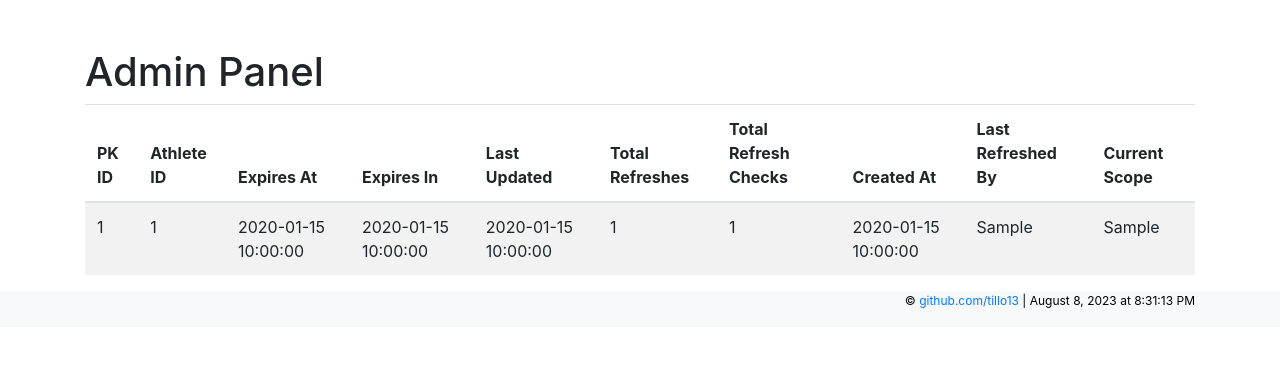
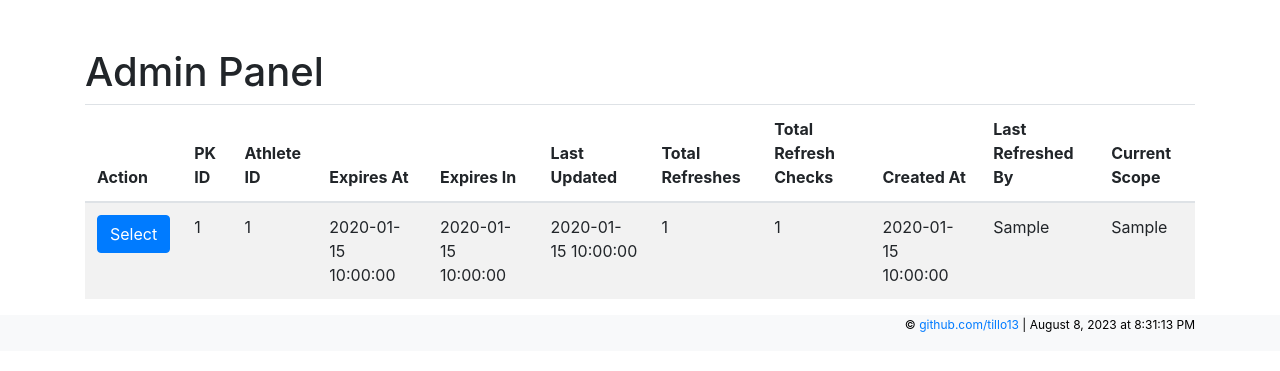
Before and after one commit to tillo13/gcp-strava, a Flask app: template templates/admin.html in a window 1280 px wide. Shown: the part 44-415 px from the top of the page. Run offline with Flask 2, Linux system fonts and the light colour scheme; the template is opened without the code that fills it: most values are stand-ins (such as "Sample title", 1, 10 or a date in 2020); some libraries are stand-ins or nearby versions.

Commit message:
make selectable user in admin

```diff
--- a/main.py
+++ b/main.py
@@ -54,7 +54,7 @@ def admin():
     if 'authenticated' in session and session['authenticated']:
         athlete_id = session.get('athlete_id', None)
         if athlete_id == 18443678:    # Add Check for specific athlete ID
-            print("Admin tab accesse by" + [athlete_id] +"...")
+            print("Admin tab accessed by " + str(athlete_id) + "...")
             # Create a connection
             engine = create_conn()
             if isinstance(engine, str):     # If could not create engine (error message is returned)
--- a/templates/admin.html
+++ b/templates/admin.html
@@ -10,6 +10,7 @@
     <table class="table table-striped" id="strava_users">
         <thead>
             <tr>
+                <th>Action</th>
                 <th>PK ID</th>
                 <th>Athlete ID</th>
                 <th>Expires At</th>
@@ -25,6 +26,7 @@
         <tbody>
             {% for item in data %}
             <tr>
+                <td><button class="btn btn-primary" onclick="alert('Selected Athlete ID: {{ item.athlete_id }}')">Select</button></td>
                 <td>{{ item.pk_id }}</td>
                 <td>{{ item.athlete_id }}</td>
                 <td>{{ item.expires_at }}</td>
```
